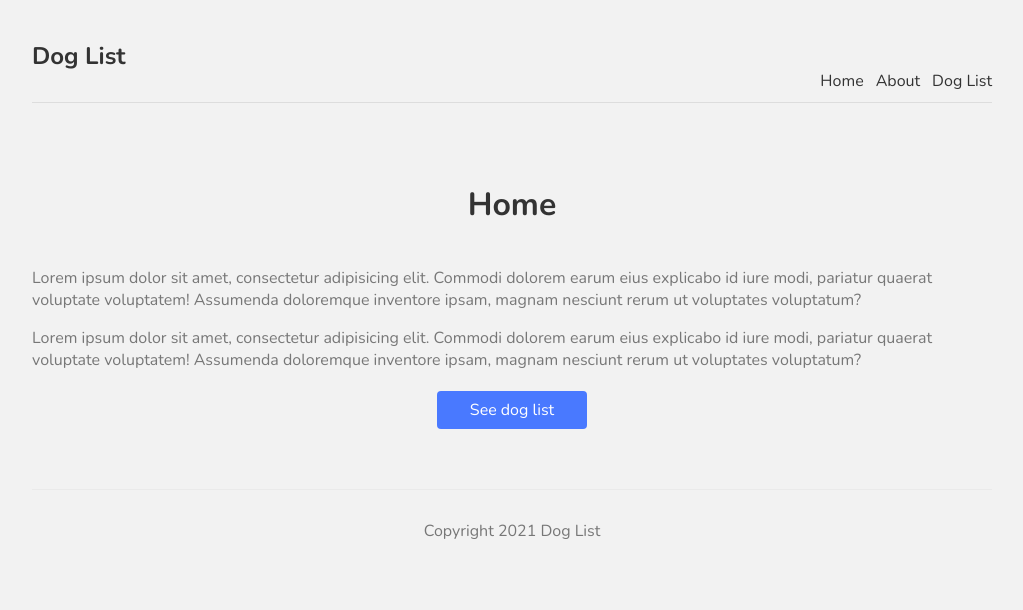
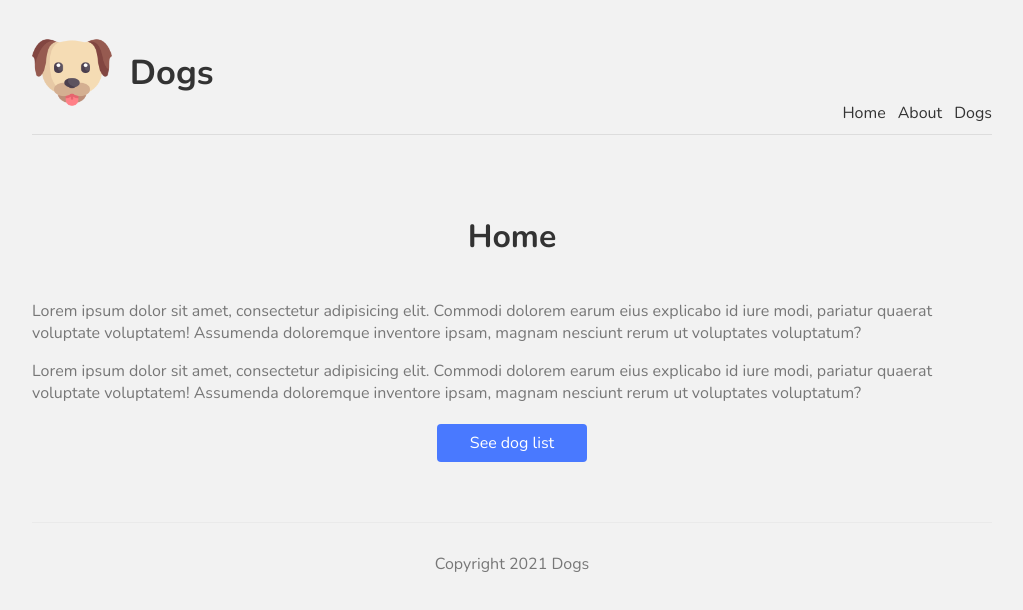
Before and after one commit to AveryKing/next-dogs, a Next.js app: page / in a window 1280 px wide. Shown: the top 610 px of the page, without its empty margins (128-1151 px from the left). Built offline with nearby package versions, Linux system fonts and the light colour scheme.

Commit message:
logo added

```diff
--- a/components/Footer.js
+++ b/components/Footer.js
@@ -2,7 +2,7 @@ import React from 'react';
 
 const Footer = () => {
     return (
-            <footer>Copyright 2021 Dog List</footer>
+            <footer>Copyright 2021 Dogs</footer>
     );
 };
 
--- a/components/Navbar.js
+++ b/components/Navbar.js
@@ -1,15 +1,18 @@
 import React from 'react';
 import Link from 'next/link';
+import Image from 'next/image';
 
 const Navbar = () => {
     return (
         <nav>
             <div className='logo'>
-                <h1>Dog List</h1>
+                <Image src='/dog.png' width={80} height={75}/>
+                &nbsp;&nbsp;&nbsp;
+                <h1>Dogs</h1>
             </div>
             <Link href='/'><a>Home</a></Link>
             <Link href='/about'><a>About</a></Link>
-            <Link href='/dogs'><a>Dog List</a></Link>
+            <Link href='/dogs'><a>Dogs</a></Link>
         </nav>
     );
 };
--- a/styles/globals.css
+++ b/styles/globals.css
@@ -26,6 +26,9 @@ nav a {
 }
 nav .logo {
   margin-right: auto;
+  display:flex;
+  align-items:center;
+  font-size:23px;
 }
 footer {
   display: block;
```
Also changed, not shown: public/dog.png (added).
